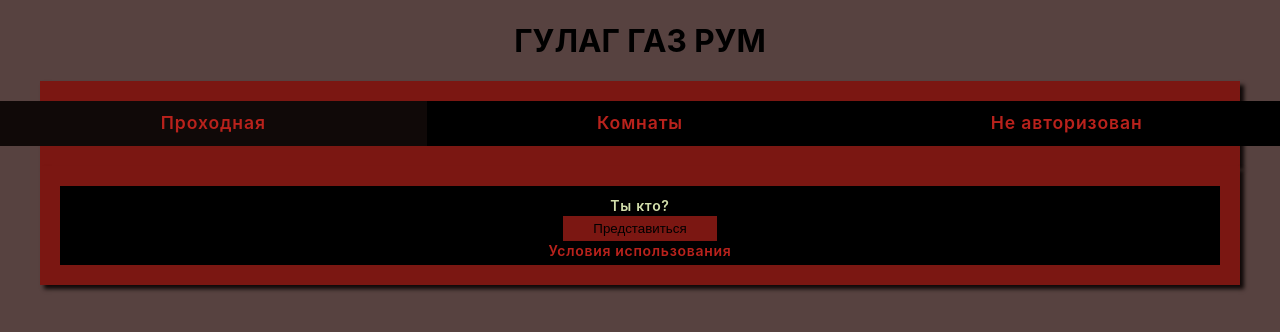
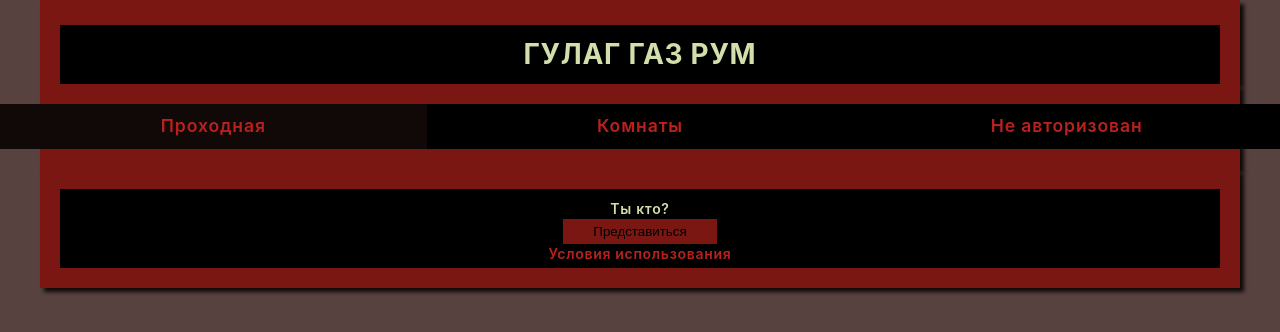
Before and after one commit to VladislavPetyukevich/GulagGazRoom, a React (Create React App) app in the folder FrontendAdmin/: page / in a window 1280 px wide. Shown: the top 332 px of the page. Built offline with nearby package versions, Linux system fonts and the light colour scheme.

Commit message:
Frontend, Admin - Update header styles

```diff
--- a/FrontendAdmin/src/App.css
+++ b/FrontendAdmin/src/App.css
@@ -5,5 +5,11 @@
 
 .App h1 {
   color: var(--warp-bg);
-  font-size: 2.25em;
+  margin: 0px;
 }
+
+.App .app-header-field {
+  padding: 10px 0px;
+  margin-top: 25px;
+  margin-bottom: 0px;
+}
--- a/FrontendAdmin/src/App.tsx
+++ b/FrontendAdmin/src/App.tsx
@@ -8,9 +8,10 @@ import { Loader } from './components/Loader/Loader';
 import { MainContentWrapper } from './components/MainContentWrapper/MainContentWrapper';
 import { Field } from './components/FieldsBlock/Field';
 import { useCommunist } from './hooks/useCommunist';
+import { Captions } from './constants';
+import { FieldsBlock } from './components/FieldsBlock/FieldsBlock';
 
 import './App.css';
-import { Captions } from './constants';
 
 export const App: FunctionComponent = () => {
   const { getCommunist, resetCommunist } = useCommunist();
@@ -35,7 +36,7 @@ export const App: FunctionComponent = () => {
         <MainContentWrapper>
           <Field>
             <div>Loading user data...</div>
-            <Loader/>
+            <Loader />
           </Field>
         </MainContentWrapper>
       )
@@ -60,7 +61,11 @@ export const App: FunctionComponent = () => {
       <AuthContext.Provider value={user}>
         <div className="App">
           <header>
-            <h1>{Captions.AppName}</h1>
+            <FieldsBlock>
+              <Field className="app-header-field">
+                <h1>{Captions.AppName}</h1>
+              </Field>
+            </FieldsBlock>
             <NavMenu />
           </header>
           {renderMainContent()}
```
